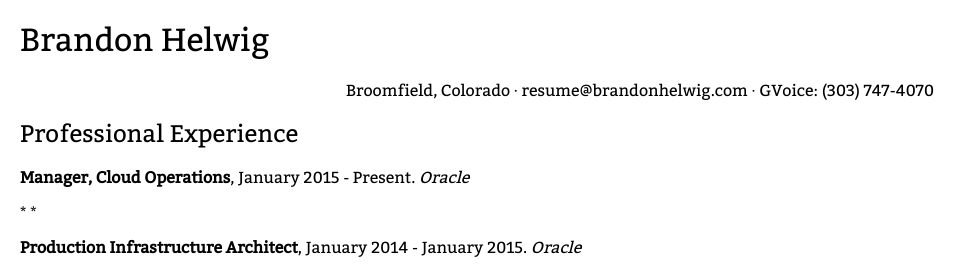
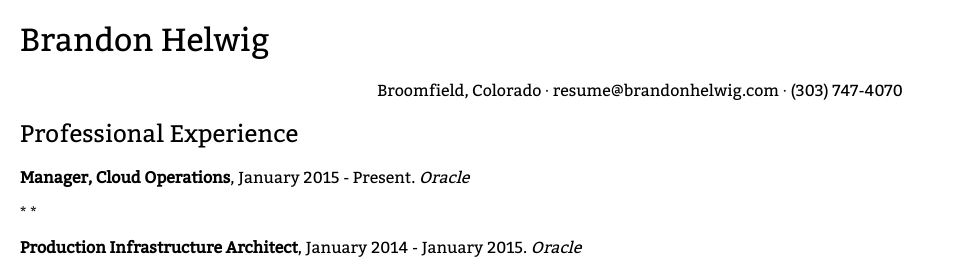
Before and after one commit to brhelwig/brandonhelwig.com, a Jekyll site: the page built from resume.md, in a window 1280 px wide. Shown: the top 273 px of the page, without its empty margins (0-977 px from the left). Built offline with Jekyll 4.4.1, drawn with Linux system fonts in a browser that asks for light colours.

Commit message:
remove gvoice reference

```diff
--- a/resume.md
+++ b/resume.md
@@ -4,7 +4,7 @@ title: Brandon Helwig
 ---
 
 # Brandon Helwig
-<center>Broomfield, Colorado ∙ resume@brandonhelwig.com ∙ GVoice: (303) 747-4070</center>
+<center>Broomfield, Colorado ∙ resume@brandonhelwig.com ∙ (303) 747-4070</center>
 
 ## Professional Experience
 
```
